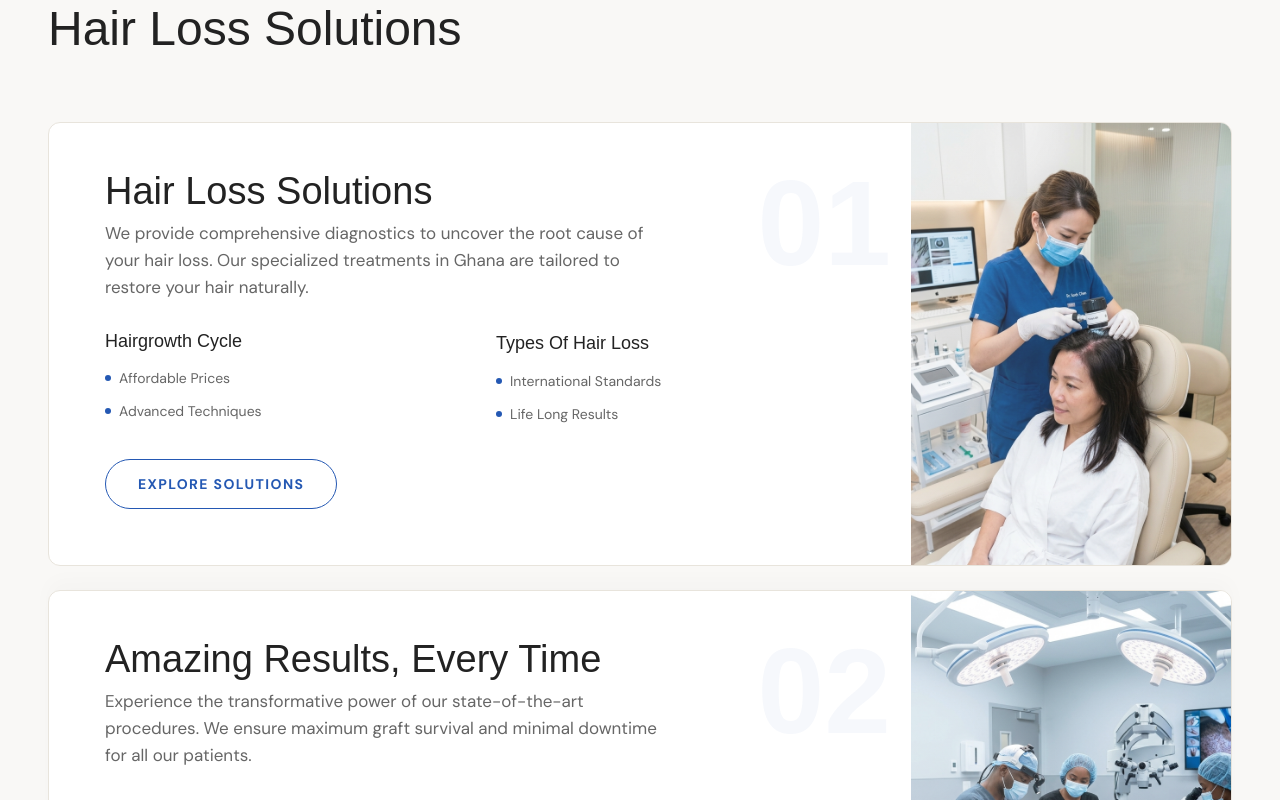
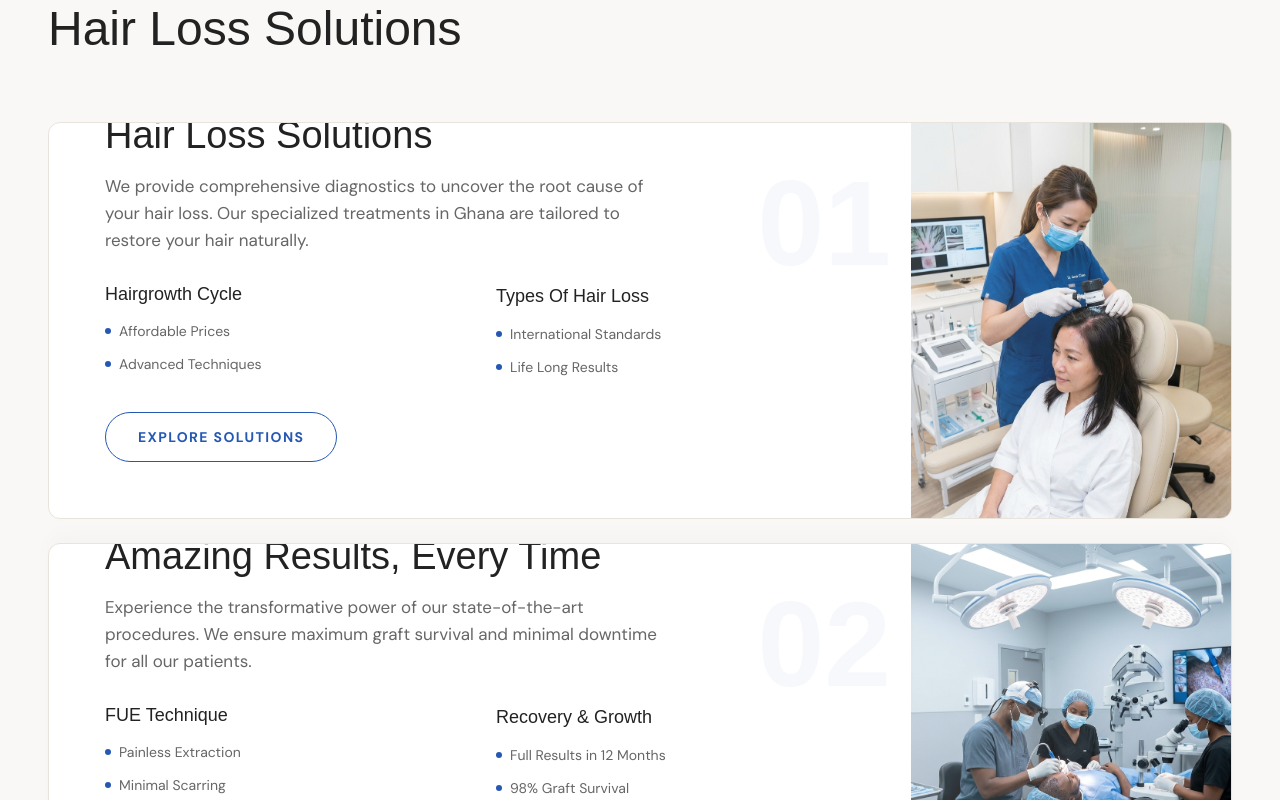
Before and after one commit to dominicnaatey/hair-transplant, a Next.js app: page / in a window 1280 px wide. Shown: the part 1640-2440 px from the top of the page. Built offline with nearby package versions, Linux system fonts and the light colour scheme; a web font is replaced by a local one.

Commit message:
refactor(SolutionsSection): adjust StepCard spacing and typography

```diff
--- a/components/beforeAfter/SolutionsSection.tsx
+++ b/components/beforeAfter/SolutionsSection.tsx
@@ -84,14 +84,14 @@ function StepCard({ step, index }: { step: typeof steps[number]; index: number }
       >
         <div className="grid grid-cols-1 lg:grid-cols-[1fr_320px] min-h-80">
           {/* Content */}
-          <div className="p-6 lg:p-14 flex flex-col justify-center">
+          <div className="p-6 lg:p-14 pt-10 lg:pt-0 flex flex-col justify-center">
             <h3
               style={{
                 fontFamily: 'var(--font-chivo), Chivo, serif',
                 fontSize: 'clamp(26px, 3vw, 38px)',
                 fontWeight: 500,
                 color: '#222',
-                marginBottom: 16,
+                marginBottom: 25,
               }}
             >
               {step.title}
```
